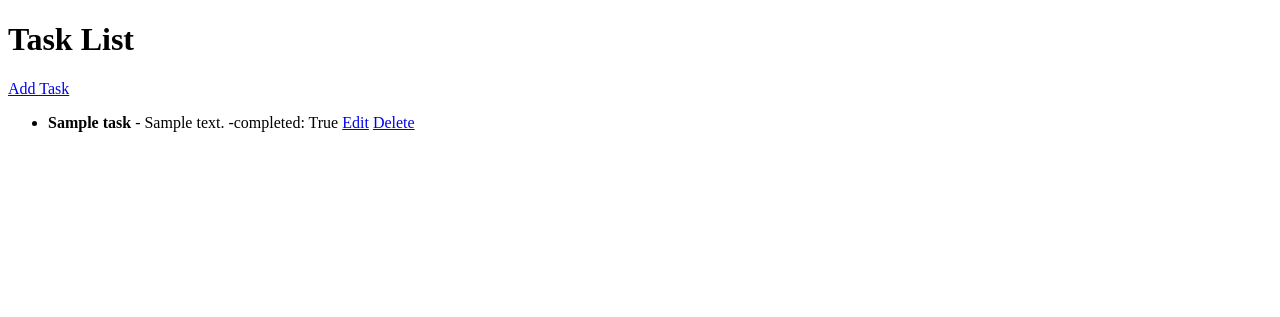
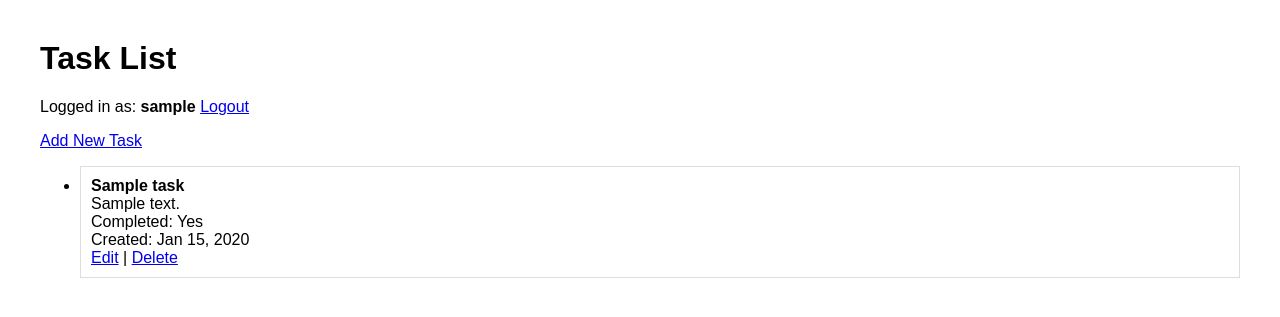
Before and after one commit to gift-nabaggala/taskproject, a Django app: page / in a window 1280 px wide. Shown: the top 317 px of the page. Run offline with Django 5.2, Linux system fonts and the light colour scheme; a user stored in the database is signed in; tables that the repository leaves empty hold one stand-in row (values such as "Sample post").

Commit message:
Implemented Role-based Access

```diff
--- a/tasks/templates/tasks/task_list.html
+++ b/tasks/templates/tasks/task_list.html
@@ -3,22 +3,65 @@
 <head>
         <meta charset="UTF-8">
         <meta name="viewport" content="width=device-width, initial-scale=1.0">
-        <title>Task List</title>
+        <title>Task Manager</title>
+        <style>
+                body {
+                        font-family: Arial, sans-serif;
+                        margin: 40px;
+                }
+
+                .task-item{
+                        margin: 10px 0;
+                        padding: 10px;
+                        border: 1px solid #ddd;
+                }
+
+                .admin-badge{
+                        background: gold;
+                        padding: 2px 8px;
+                        border-radius: 3px;
+                }
+
+                .task-owner{
+                        color: #666;
+                        font-size: 0.9em;
+                }
+
+        </style>
 </head>
 <body>
         <h1>Task List</h1>
-        <a href="{% url 'task_create' %}">Add Task</a>
+
+        <! User Info adn Logout>
+        <p>
+                Logged in as: <strong>{{ request.user.username }}</strong>
+                {% if is_admin %}
+                        <span class="admin-badge">Admin</span>
+                {% endif %}
+
+                <a href="{% url 'logout' %}">Logout</a>
+        </p>
+        <a href="{% url 'task_create' %}">Add New Task</a>
         <ul>
                 {% for task in tasks %}
-                        <li>
+                        <li class="task-item">
                                 <strong>{{ task.title }}</strong>
-                                - {{ task.description }}
-                                -completed: {{ task.completed }}
-                                <a href="{% url 'task_update' task.id %}">Edit</a>
-                                <a href="{% url 'task_delete' task.id %}">Delete</a>
+                                {% if is_admin%}
+                                <span class="task-owner">(Owner: {{ task.user.username }})</span>
+                                {% endif %}
+                                <br>
+                                {{ task.description }}
+                                <br>
+                                Completed: {{ task.completed |yesno:"Yes,No" }}
+                                <br>
+                                Created: {{ task.created_at|date:"      M d, Y" }}
+                                <br>
+                                <a href="{% url 'task_update' task.id %}">Edit</a> |
+                                <a href="{% url 'task_delete' task.id %}"
+                                onclick="return confirm('Are you sure?')">Delete</a>
                         </li>
                 {% empty %}
-                        <li>No tasks available.</li>
+                        <li>No tasks yet.<a href="{% url 'task_create' %}">Create one!</a></li>
                 {% endfor %}
         </ul>
 </body>
--- a/tasks/views.py
+++ b/tasks/views.py
@@ -78,3 +78,47 @@ def task_delete(request, id):
         task = get_object_or_404(Task, id=id, user=request.user) #Ensure the user can only delete their own tasks
         task.delete()
         return redirect('task_list')
+
+def is_admin(user):
+        return user.is_superuser or user.is_staff
+
+@login_required
+def task_list(request):
+        #if admin show all tasks
+        if is_admin(request.user):
+                tasks = Task.objects.all()
+                is_admin_view = True
+        else:
+                #Regular users only see their own tasks
+                tasks = Task.objects.filter(user=request.user)
+                is_admin_view = False
+
+        return render(request, "tasks/task_list.html", {"tasks": tasks, "is_admin_view": is_admin_view})
+
+@login_required
+def task_update(request, id):
+        #if user is admin they can update any task
+        if is_admin(request.user):
+                task = get_object_or_404(Task, id=id)
+        else:
+                #Regular users can only update their own tasks
+                task = get_object_or_404(Task, id=id, user=request.user)
+        if request.method == 'POST':
+                form = TaskForm(request.POST, instance=task)
+                if form.is_valid():
+                        form.save()
+                        return redirect('task_list')
+        else:
+                form = TaskForm(instance=task)
+        return render(request, "tasks/task_form.html", {"form": form})
+
+@login_required
+def task_delete(request, id):
+        #if user is admin they can delete any task
+        if is_admin(request.user):
+                task = get_object_or_404(Task, id=id)
+        else:
+                #Regular users can only delete their own tasks
+                task = get_object_or_404(Task, id=id, user=request.user)
+        task.delete()
+        return redirect('task_list')
```
